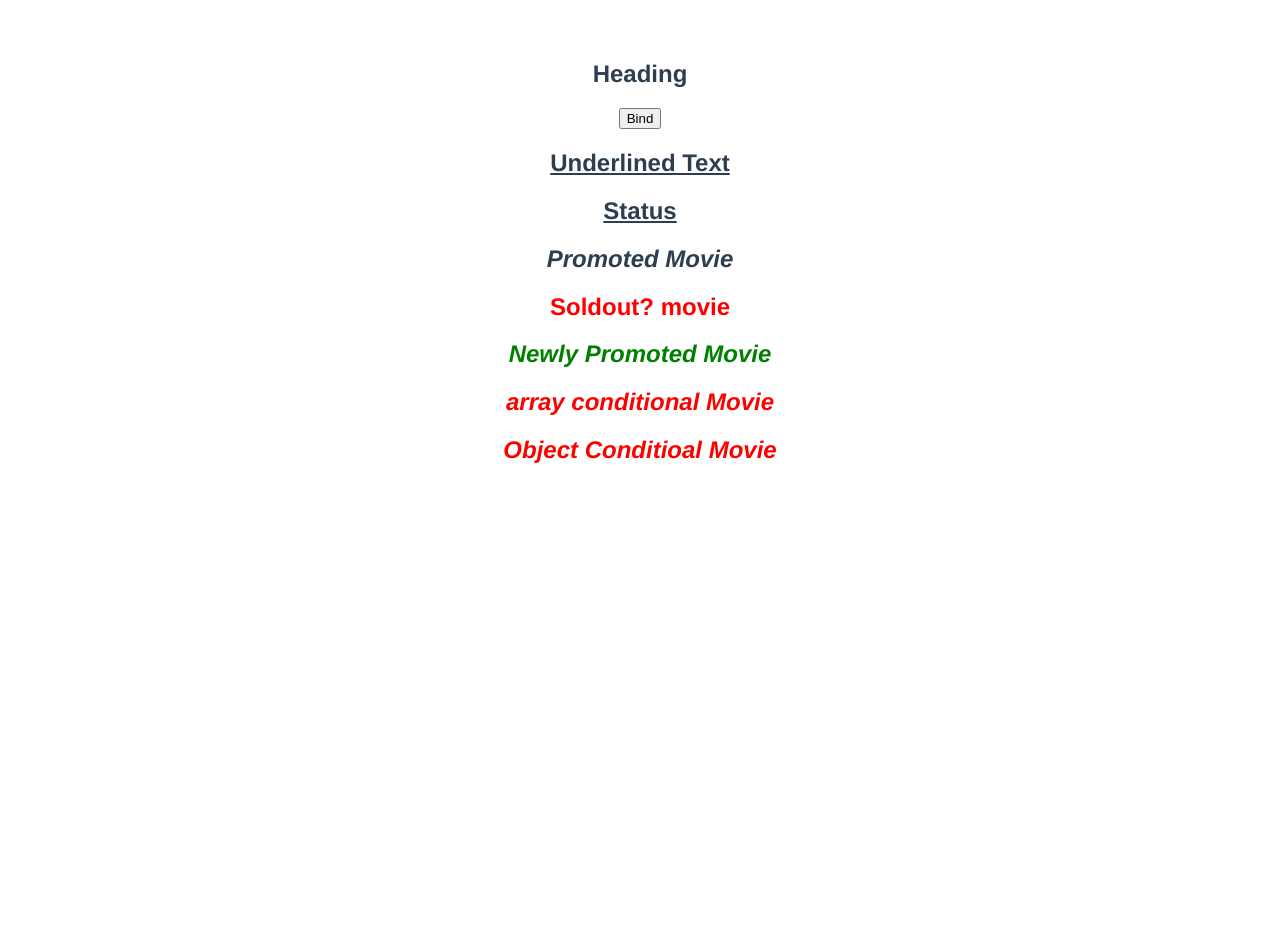
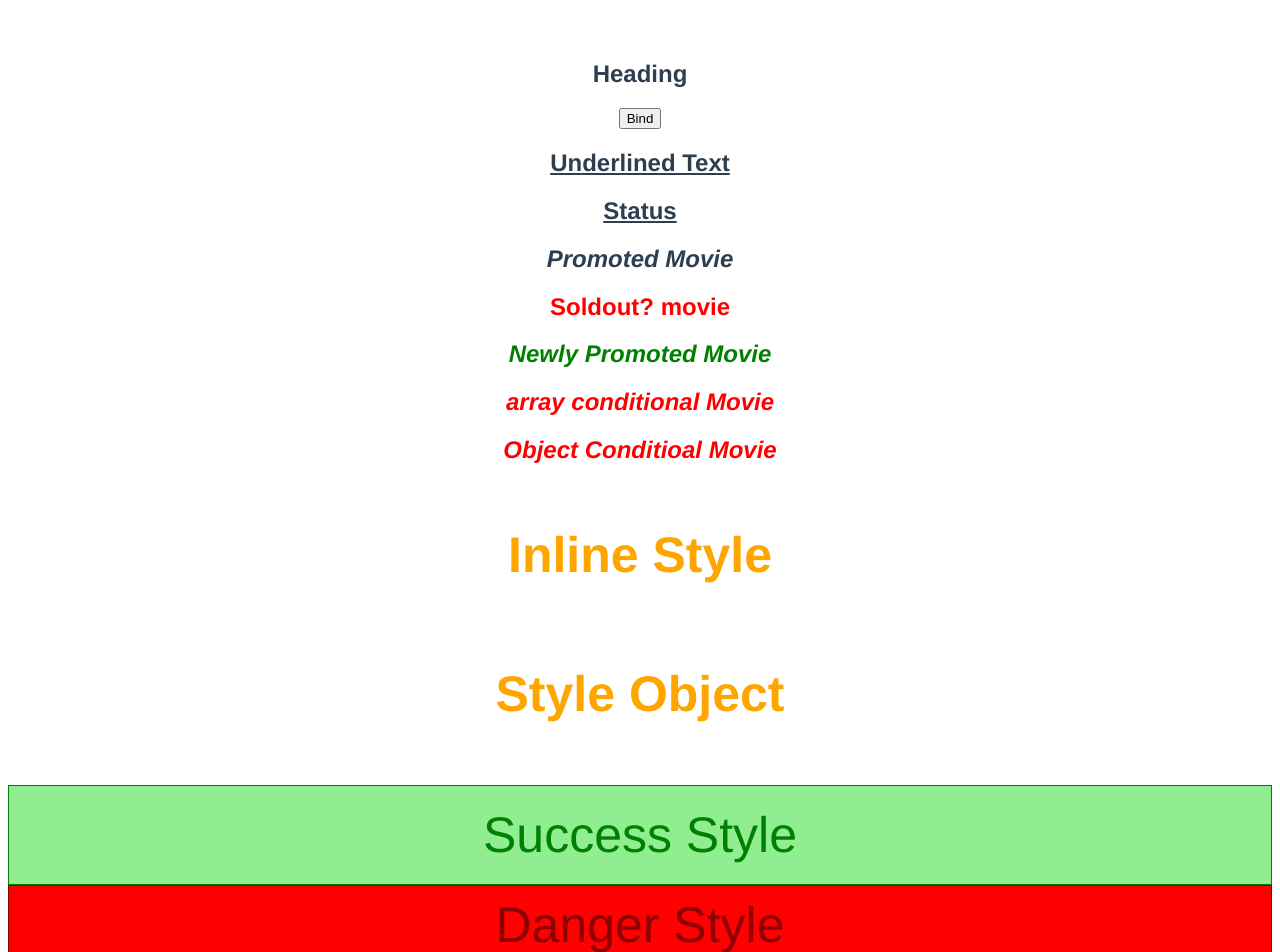
Before and after one commit to Shercosta/vue-3-codevolution, a Vue app in the folder vue-project/: page / in a window 1280 px wide. Shown: the top 952 px of the page. Before the commit the page ends 800 px from the top, so only its background shows below. Built offline with nearby package versions, Linux system fonts and the light colour scheme.

Commit message:
tutorial 9

```diff
--- a/vue-project/src/App.vue
+++ b/vue-project/src/App.vue
@@ -4,6 +4,7 @@
 </script>
 
 <template>
+  <div>
     <h2 v-bind:id="headingId">Heading</h2>
     <button v-bind:disabled="isDisabled">Bind</button>
     <h2 class="underline">Underlined Text</h2>
@@ -11,7 +12,9 @@
     <h2 v-bind:class="isPromoted && 'promoted'">Promoted Movie</h2>
     <h2 v-bind:class="isSoldout ? 'sold-out' : 'new'">Soldout? movie</h2>
     <h2 v-bind:class="['new', 'promoted']">Newly Promoted Movie</h2>
-  <h2 v-bind:class="[isPromoted && 'promoted', isSoldout ? 'sold-out' : 'new']">
+    <h2
+      v-bind:class="[isPromoted && 'promoted', isSoldout ? 'sold-out' : 'new']"
+    >
       array conditional Movie
     </h2>
     <h2
@@ -23,6 +26,22 @@
     >
       Object Conditioal Movie
     </h2>
+    <h2
+      v-bind:style="{
+        color: highlightColor,
+        fontSize: headerSize + 'px',
+        padding: '20px',
+      }"
+    >
+      Inline Style
+    </h2>
+    <h2 v-bind:style="headerStyleObject">Style Object</h2>
+
+    <div v-bind:style="[baseStyleObject, successStyleObject]">
+      Success Style
+    </div>
+    <div v-bind:style="[baseStyleObject, dangerStyleObject]">Danger Style</div>
+  </div>
 </template>
 
 <script>
@@ -35,6 +54,28 @@
       status: "danger",
       isPromoted: true,
       isSoldout: true,
+      highlightColor: "orange",
+      headerSize: 50,
+      headerStyleObject: {
+        color: "orange",
+        fontSize: "50px",
+        padding: "20px",
+      },
+      baseStyleObject: {
+        fontSize: "50px",
+        padding: "10px",
+      },
+      successStyleObject: {
+        color: "green",
+        backgroundColor: "lightgreen",
+        border: "1px solid green",
+        padding: "20px",
+      },
+      dangerStyleObject: {
+        color: "darkred",
+        backgroundColor: "red",
+        border: "1px solid darkred",
+      },
     };
   },
 };
```
Lines whose indentation alone changed are shown as unchanged.
